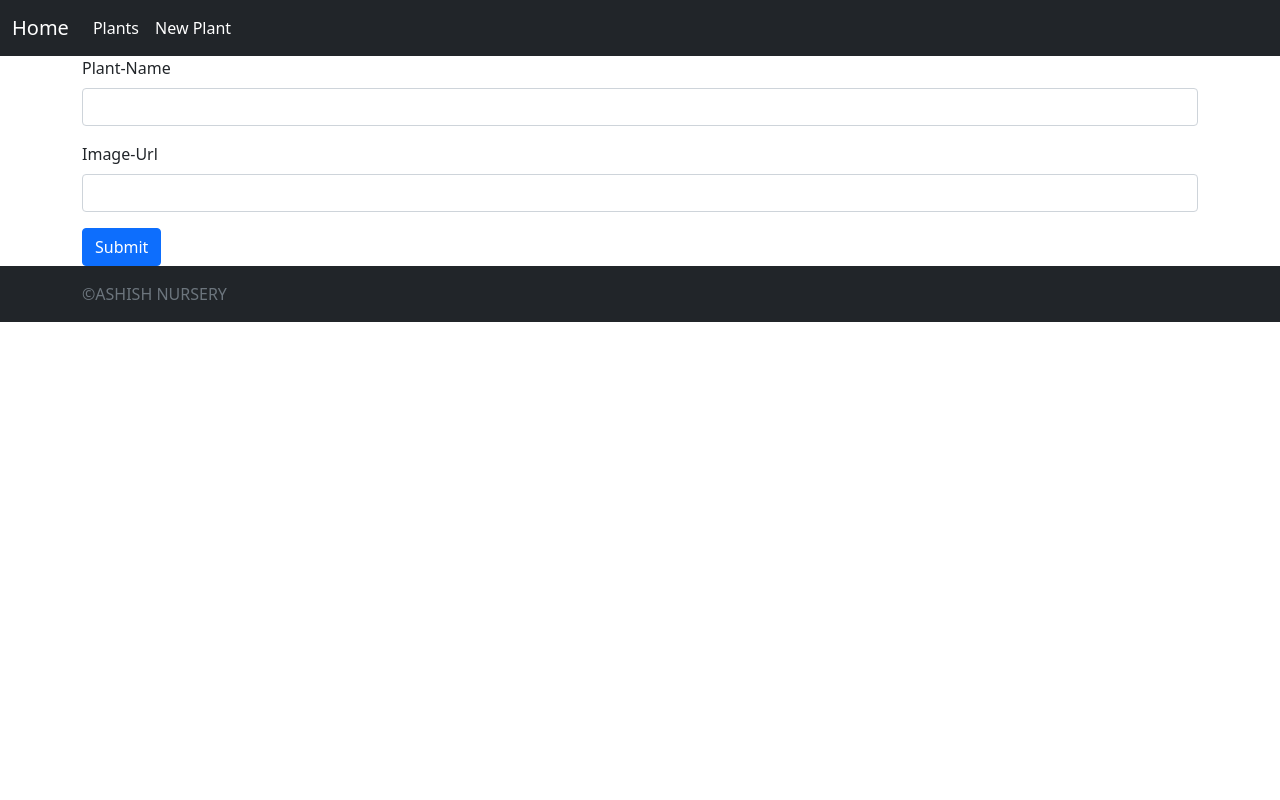
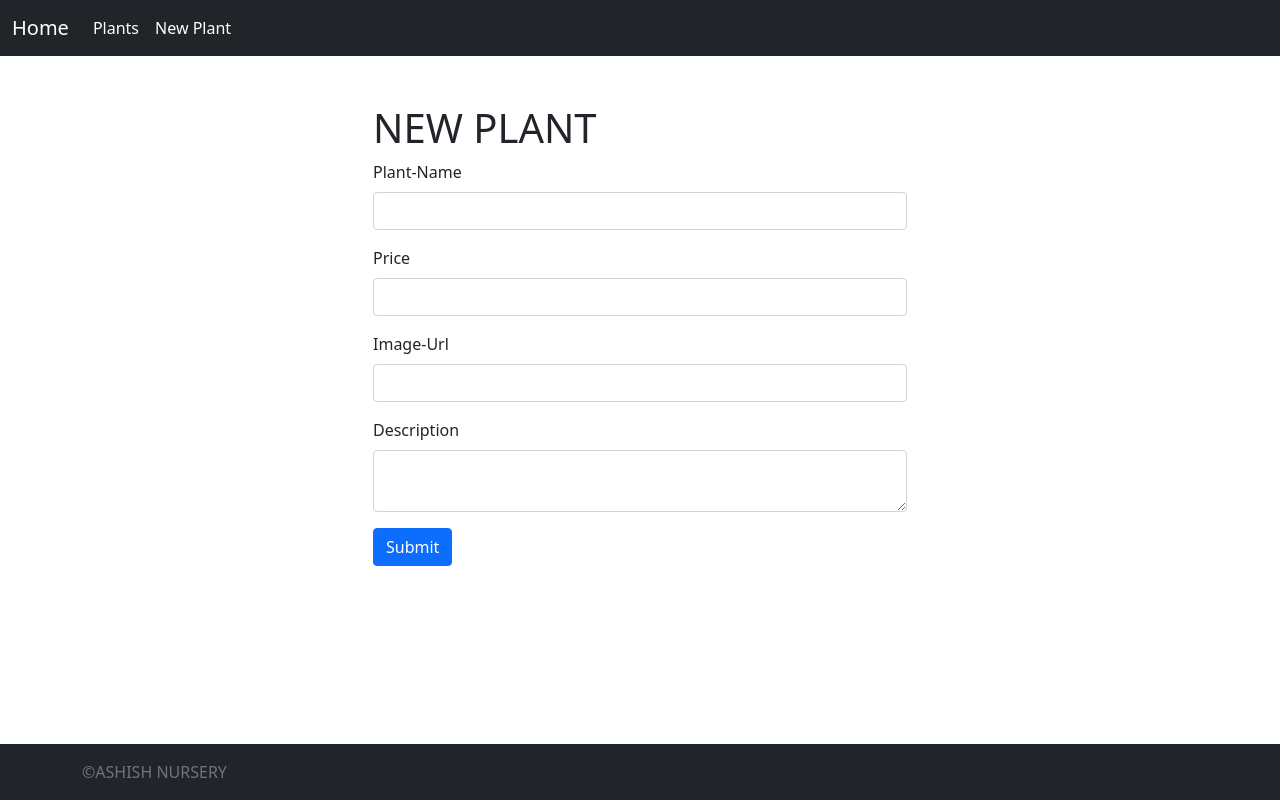
Before and after one commit to TusharGoyal100/ASHISH-NURSERY, a Node server app: page /plants/new in a window 1280 px wide. Run offline with Node 20, Linux system fonts and the light colour scheme; some libraries are stand-ins or nearby versions.

Commit message:
client side validation

```diff
--- a/app.js
+++ b/app.js
@@ -3,7 +3,9 @@ const ejsMate=require('ejs-mate');
 const path=require('path');
 const mongoose=require('mongoose');
 const Plants=require('./models/plants');
-const methodOverride=require('method-override')
+const methodOverride=require('method-override');
+const ExpressError = require('./utils/ExpressError');
+const catchAsync=require('./utils/catchAsync');
 
 const app=express();
 
@@ -29,48 +31,60 @@ app.get('/',(req,res)=>{
 })
 
 
-app.get('/plants',async(req,res)=>{
+
+
+app.get('/plants',catchAsync(async(req,res)=>{
     const plants=await Plants.find();
     res.render('plants/index',{plants});
-})
+}))
 
-app.post('/plants',async(req,res)=>{
+app.post('/plants',catchAsync(async(req,res)=>{
     const plant=new Plants(req.body.plant);
     await plant.save();
     res.redirect(`/plants/${plant._id}`);
-})
+}))
 
 app.get('/plants/new',async(req,res)=>{
     res.render('plants/new');
 })
 
 
-app.get('/plants/:id',async(req,res)=>{
+app.get('/plants/:id',catchAsync(async(req,res)=>{
     const {id}=req.params;
     const plant=await Plants.findById(id);
     res.render('plants/show',{plant});
-})
+}))
 
-app.put('/plants/:id',async(req,res)=>{
+app.put('/plants/:id',catchAsync(async(req,res)=>{
     const {id}=req.params;
     const plant=await Plants.findByIdAndUpdate(id,{...req.body.plant});
     await plant.save();
     res.redirect(`/plants/${plant._id}`);
-})
+}))
 
-app.delete('/plants/:id',async(req,res)=>{
+app.delete('/plants/:id',catchAsync(async(req,res)=>{
     const {id}=req.params;
     await Plants.findByIdAndDelete(id);
     res.redirect('/plants');
-})
+}))
 
-app.get('/plants/:id/edit',async(req,res)=>{
+app.get('/plants/:id/edit',catchAsync(async(req,res)=>{
     const {id}=req.params;
     const plant=await Plants.findById(id);
     res.render('plants/edit',{plant});
+}))
+
+
+app.all('*',(req,res,next)=>{
+    next(new ExpressError('Page Not Found',404));
 })
 
 
+app.use((err,req,res,next)=>{
+    const {statusCode=500}=err;
+    if(!err.message)err.message='OH No,Something Went Wrong'
+    res.status(statusCode).render('error',{err});
+})
 
 app.listen(3000,()=>{
     console.log('Serving on port 3000');
--- a/seeds/index.js
+++ b/seeds/index.js
@@ -14,6 +14,7 @@ mongoose.connect(dbUrl)
 })
 
 const seedDB=async()=>{
+    await Plant.deleteMany({});
     for(let i=0;i<11;i++)
     {
        const plant=new Plant({
--- /dev/null
+++ b/utils/ExpressError.js
@@ -0,0 +1,10 @@
+class ExpressError extends Error{
+    constructor(message,statusCode)
+    {
+        super();
+        this.message=message;
+        this.statusCode=statusCode;
+    }
+}
+
+module.exports=ExpressError;
--- /dev/null
+++ b/utils/catchAsync.js
@@ -0,0 +1,5 @@
+module.exports=catchAsync=(fn)=>{
+    return(req,res,next)=>{
+        fn(req,res,next).catch(next);
+    }
+}
--- a/views/layouts/boilerplate.ejs
+++ b/views/layouts/boilerplate.ejs
@@ -7,10 +7,10 @@
     <link href="https://cdn.jsdelivr.net/npm/bootstrap@5.1.3/dist/css/bootstrap.min.css" rel="stylesheet" integrity="sha384-1BmE4kWBq78iYhFldvKuhfTAU6auU8tT94WrHftjDbrCEXSU1oBoqyl2QvZ6jIW3" crossorigin="anonymous">
     <title>ASHISH_NURSERY</title>
 </head>
-<body>
+<body class="d-flex flex-column vh-100">
 <%-include('../partials/navbar')%>
 
-<main>
+<main  class="container mt-5">
 <%-body%>
 </main>
 
--- a/views/plants/index.ejs
+++ b/views/plants/index.ejs
@@ -3,9 +3,9 @@
 
    <div class="container">
     <h1>PLANTS</h1>
-     <div class="row ">
+     <div class="row">
         <% for(let plant of plants){ %>
-            <div class="col mb-3 align-items-center">
+            <div class="col mb-3">
                 <div class="card" style="width: 18rem;">
                     <img src="<%=plant.image%>" class="card-img-top" alt="...">
                     <div class="card-body">
--- a/views/plants/new.ejs
+++ b/views/plants/new.ejs
@@ -1,15 +1,62 @@
 <%layout('layouts/boilerplate')%>
 
 <div class="container">
-    <form action="/plants" method="post">
+  <div class="row">
+    <div class="col-md-6 offset-md-3 mb-3">
+    <h1>NEW PLANT</h1>
+    <form action="/plants" class="needs-validation" method="post" novalidate>
         <div class="mb-3">
           <label for="title" class="form-label">Plant-Name</label>
-          <input type="text" class="form-control" id="title" name="plant[title]">
+          <input type="text" class="form-control" id="title" name="plant[title]" required>
+          <div class="valid-feedback">
+            Looks good!
+          </div>
+        </div>
+        <div class="mb-3">
+          <label for="price" class="form-label">Price</label>
+          <input type="number" class="form-control" id="price" name="plant[price]" required>
+          <div class="valid-feedback">
+            Looks good!
+          </div>
         </div>
         <div class="mb-3">
           <label for="image" class="form-label">Image-Url</label>
-          <input type="text" class="form-control" id="image" name="plant[image]">
+          <input type="text" class="form-control" id="image" name="plant[image]" required>
+          <div class="valid-feedback">
+            Looks good!
+          </div>
+        </div>
+        <div class="mb-3">
+          <label for="description" class="form-label">Description</label>
+          <textarea type="text" class="form-control" id="description" name="plant[description]" required></textarea>
+          <div class="valid-feedback">
+            Looks good!
+          </div>
         </div>
         <button type="submit" class="btn btn-primary">Submit</button>
       </form>
+    </div>
+  </div>
 </div>
+
+<script>
+  (function () {
+  'use strict'
+
+  // Fetch all the forms we want to apply custom Bootstrap validation styles to
+  var forms = document.querySelectorAll('.needs-validation')
+
+  // Loop over them and prevent submission
+  Array.prototype.slice.call(forms)
+    .forEach(function (form) {
+      form.addEventListener('submit', function (event) {
+        if (!form.checkValidity()) {
+          event.preventDefault()
+          event.stopPropagation()
+        }
+
+        form.classList.add('was-validated')
+      }, false)
+    })
+})()
+</script>
```
Also changed, not shown: views/error.ejs (added, +13 -0 lines), views/plants/edit.ejs (+15 -1 lines), views/plants/show.ejs (+16 -9 lines).
